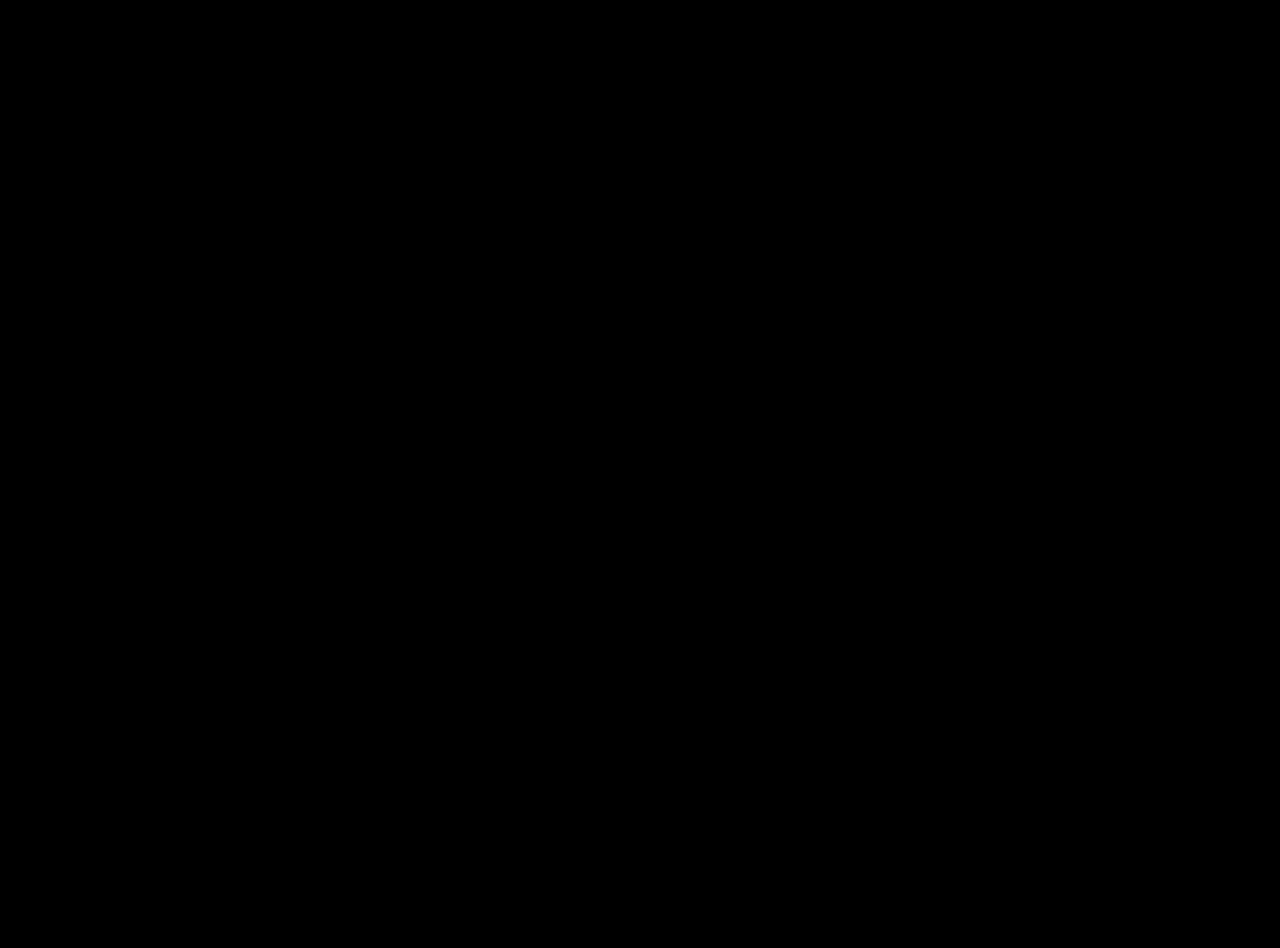
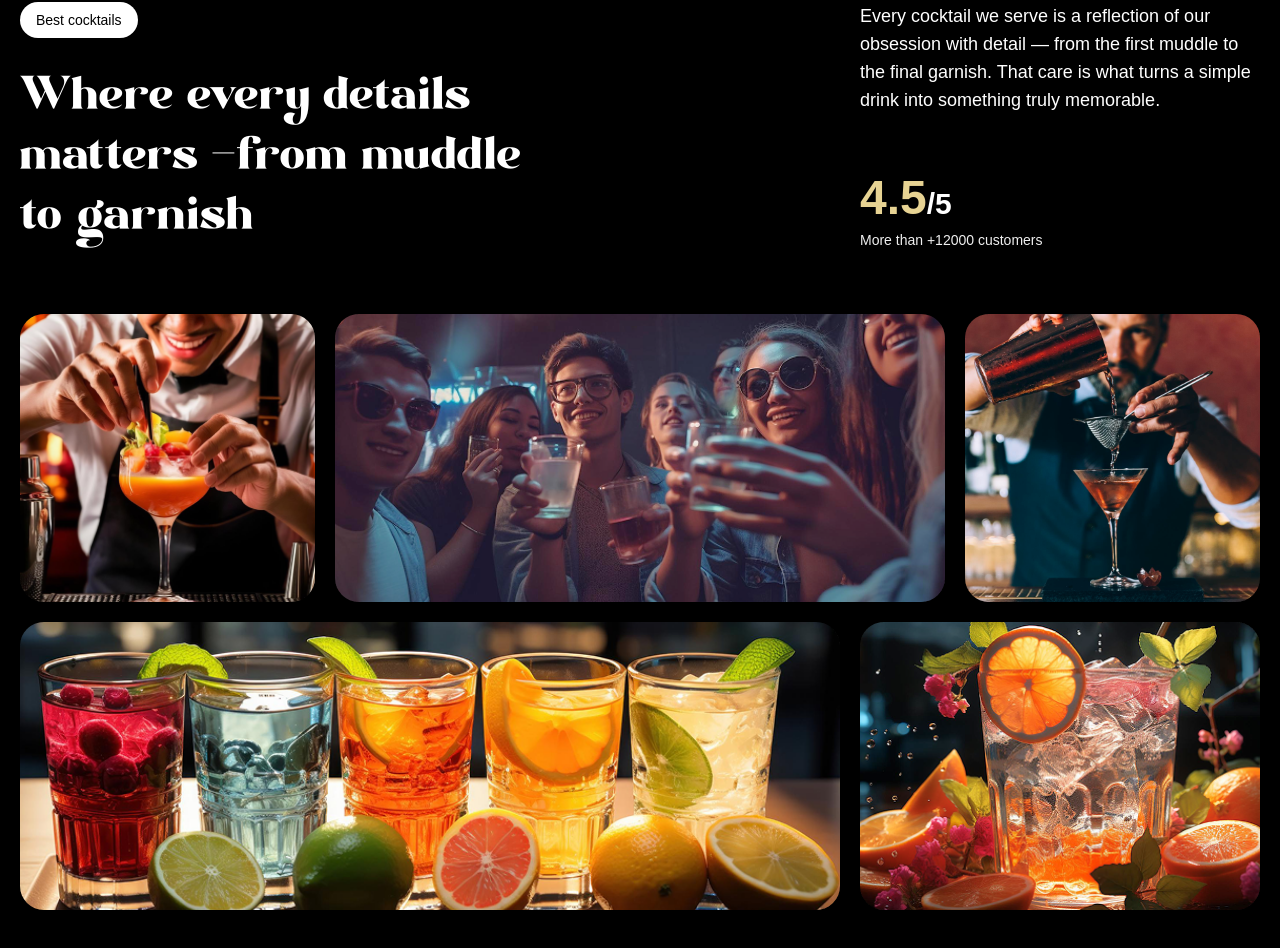
Before and after one commit to Josseun/Gsap_Cocktail, a React (Vite) app: page / in a window 1280 px wide. Shown: the part 1710-2658 px from the top of the page. Before the commit the page ends 1600 px from the top, so only its background shows below. Built offline with nearby package versions, Linux system fonts and the light colour scheme; a web font is replaced by a local one.

Commit message:
About-section

```diff
--- a/src/App.jsx
+++ b/src/App.jsx
@@ -3,6 +3,7 @@
 import Navbar from "./components/Navbar";
 import Hero from "./components/Hero";
 import Cocktail from "./components/Cocktail";
+import About from "./components/About";
 
 gsap.registerPlugin(ScrollTrigger, SplitText);
 
@@ -12,6 +13,7 @@
       <Navbar />
       <Hero />
       <Cocktail />
+      <About />
     </main>
   );
 };
--- /dev/null
+++ b/src/components/About.jsx
@@ -0,0 +1,108 @@
+import { useGSAP } from "@gsap/react";
+import gsap from "gsap";
+import { SplitText } from "gsap/all";
+
+function About() {
+  useGSAP(() => {
+    const titleSplit = SplitText.create("#about h2", {
+      type: "words",
+    });
+
+    const scrollTimeline = gsap.timeline({
+      scrollTrigger: {
+        trigger: "#about",
+        start: "top center",
+      },
+    });
+
+    scrollTimeline
+      .from(titleSplit.words, {
+        opacity: 0,
+        duration: 1,
+        yPercent: 100,
+        ease: "expo.out",
+        stagger: 0.02,
+      })
+
+      .from(
+        ".top-grid div, .bottom-grid div",
+        {
+          opacity: 0,
+          duration: 1,
+          ease: "power1.inOut",
+          stagger: 0.05,
+        },
+        "-=0.5",
+      );
+  });
+
+  return (
+    <div id="about">
+      <div className="mb-16 md:px-0 px-5">
+        <div className="content">
+          <div className="md:col-span-8">
+            <p className="badge">Best cocktails</p>
+
+            <h2>
+              Where every details matters <span className="text-white">-</span>
+              from muddle to garnish
+            </h2>
+          </div>
+
+          <div className="sub-content">
+            <p>
+              Every cocktail we serve is a reflection of our obsession with
+              detail — from the first muddle to the final garnish. That care is
+              what turns a simple drink into something truly memorable.
+            </p>
+
+            <div>
+              <p className="md:text-3xl text-xl font-bold">
+                <span>4.5</span>/5
+              </p>
+              <p className="text-sm text-white-100">
+                More than +12000 customers
+              </p>
+            </div>
+          </div>
+        </div>
+      </div>
+
+      <div className="top-grid">
+        <div className="md:col-span-3">
+          <div className="noisy">
+            <img src="/images/abt1.png" alt="grid-img-1" />
+          </div>
+        </div>
+
+        <div className="md:col-span-6">
+          <div className="noisy">
+            <img src="/images/abt2.png" alt="grid-img-2" />
+          </div>
+        </div>
+
+        <div className="md:col-span-3">
+          <div className="noisy">
+            <img src="/images/abt5.png" alt="grid-img-5" />
+          </div>
+        </div>
+      </div>
+
+      <div className="bottom-grid">
+        <div className="md:col-span-8">
+          <div className="noisy">
+            <img src="/images/abt3.png" alt="grid-img-3" />
+          </div>
+        </div>
+
+        <div className="md:col-span-4">
+          <div className="noisy">
+            <img src="/images/abt4.png" alt="grid-img-4" />
+          </div>
+        </div>
+      </div>
+    </div>
+  );
+}
+
+export default About;
```
